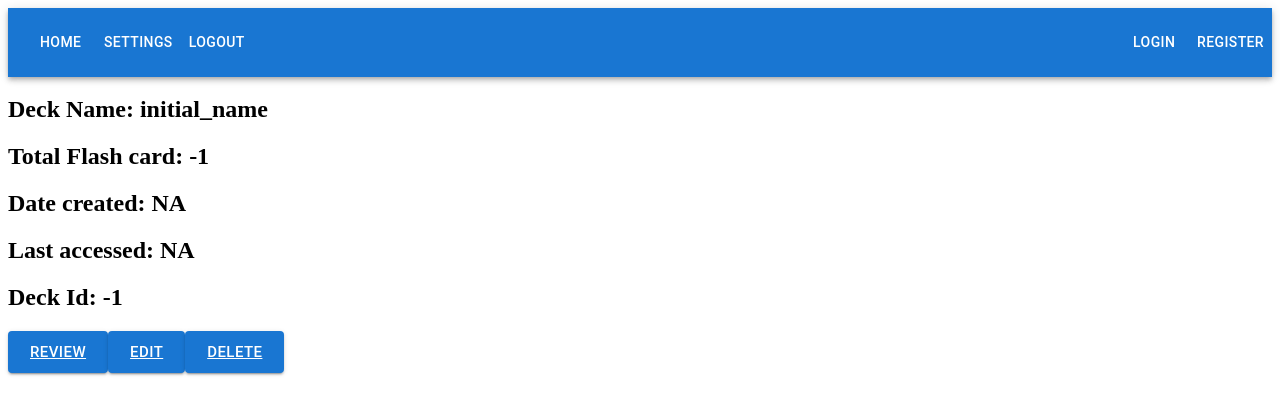
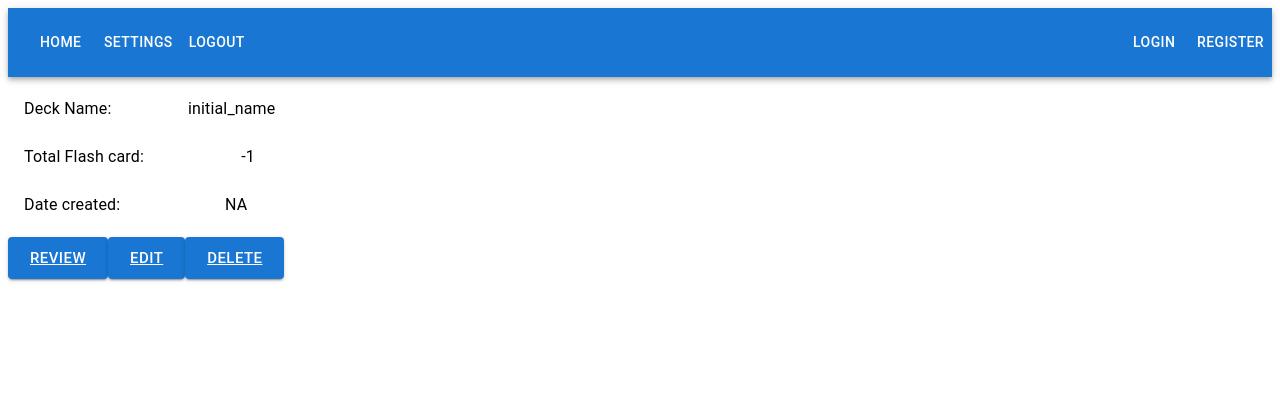
Before and after one commit to crashingstar/flashcard-app, a React (Create React App) app: page /deck/1 in a window 1280 px wide. Shown: the top 414 px of the page. Built offline with nearby package versions, Linux system fonts and the light colour scheme; no server answers.

Commit message:
Update Deck component UI

```diff
--- a/src/component/shared/Deck.tsx
+++ b/src/component/shared/Deck.tsx
@@ -1,7 +1,19 @@
 import * as React from "react";
-// import { Link } from "react-router-dom";
+import Box from "@mui/material/Box";
+import Link from "@mui/material/Link";
+import Card from "@mui/material/Card";
+import CardActions from "@mui/material/CardActions";
+import CardContent from "@mui/material/CardContent";
 import Button from "@mui/material/Button";
-import Link from "@mui/material/Link";
+import Typography from "@mui/material/Typography";
+import List from "@mui/material/List";
+import ListItem from "@mui/material/ListItem";
+import ListItemButton from "@mui/material/ListItemButton";
+import ListItemIcon from "@mui/material/ListItemIcon";
+import ListItemText from "@mui/material/ListItemText";
+import Grid from "@mui/material/Grid";
+import { styled } from "@mui/material/styles";
+import Paper from "@mui/material/Paper";
 
 export default interface DeckType {
   deck_name: string;
@@ -37,11 +49,20 @@ export function createDeckData(
 export const Deck: React.FC<DeckType> = (props) => {
   return (
     <div>
-      <h2>Deck Name: {props.deck_name}</h2>
-      <h2>Total Flash card: {props.total_cards}</h2>
-      <h2>Date created: {props.date_created}</h2>
-      <h2>Last accessed: {props.last_accessed}</h2>
-      <h2>Deck Id: {props.deck_id}</h2>
+      <List sx={{ maxWidth: 360 }}>
+        <ListItem>
+          <ListItemText primary="Deck Name: " />
+          <ListItemText primary={props.deck_name} />
+        </ListItem>
+        <ListItem>
+          <ListItemText primary="Total Flash card: " />
+          <ListItemText primary={props.total_cards} />
+        </ListItem>
+        <ListItem>
+          <ListItemText primary="Date created: " />
+          <ListItemText primary={props.date_created} />
+        </ListItem>
+      </List>
       <Button variant="contained" size="large">
         <Link color="inherit" href={`/deck/review/${props.deck_id}`}>
           Review
@@ -52,7 +73,39 @@ export const Deck: React.FC<DeckType> = (props) => {
       </Button>
       <Button variant="contained" size="large">
         <Link color="inherit">Delete</Link>
-      </Button>
+      </Button>{" "}
+      {/* <Card sx={{ maxWidth: 360 }}>
+        <CardContent>
+          <List>
+            <ListItem>
+              <ListItemText primary="Deck Name: " />
+              <ListItemText primary={props.deck_name} />
+            </ListItem>
+            <ListItem>
+              <ListItemText primary="Total Flash card: " />
+              <ListItemText primary={props.total_cards} />
+            </ListItem>
+            <ListItem>
+              <ListItemText primary="Date created: " />
+              <ListItemText primary={props.date_created} />
+            </ListItem>
+          </List>
+        </CardContent>
+
+        <CardActions>
+          <Button variant="contained" size="large">
+            <Link color="inherit" href={`/deck/review/${props.deck_id}`}>
+              Review
+            </Link>
+          </Button>
+          <Button variant="contained" size="large">
+            <Link color="inherit">Edit</Link>
+          </Button>
+          <Button variant="contained" size="large">
+            <Link color="inherit">Delete</Link>
+          </Button>{" "}
+        </CardActions>
+      </Card> */}
     </div>
   );
 };
```
